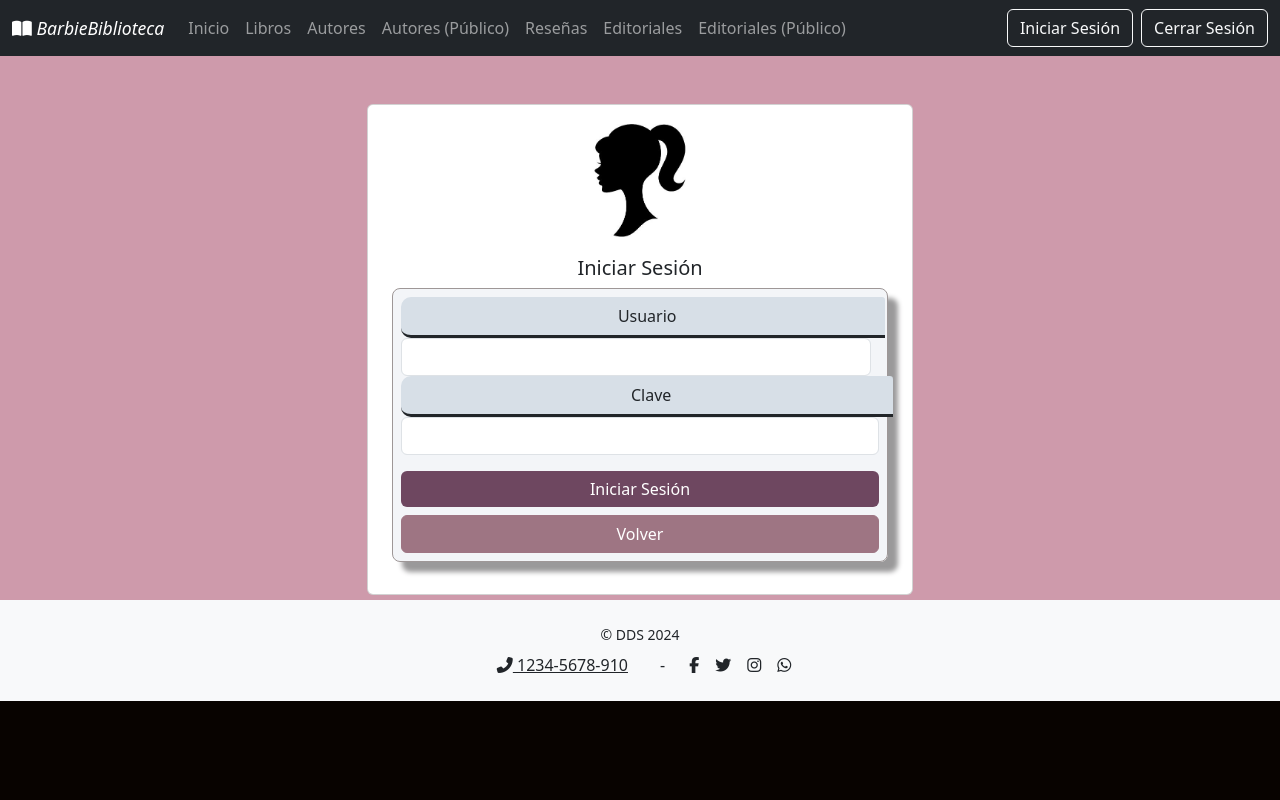
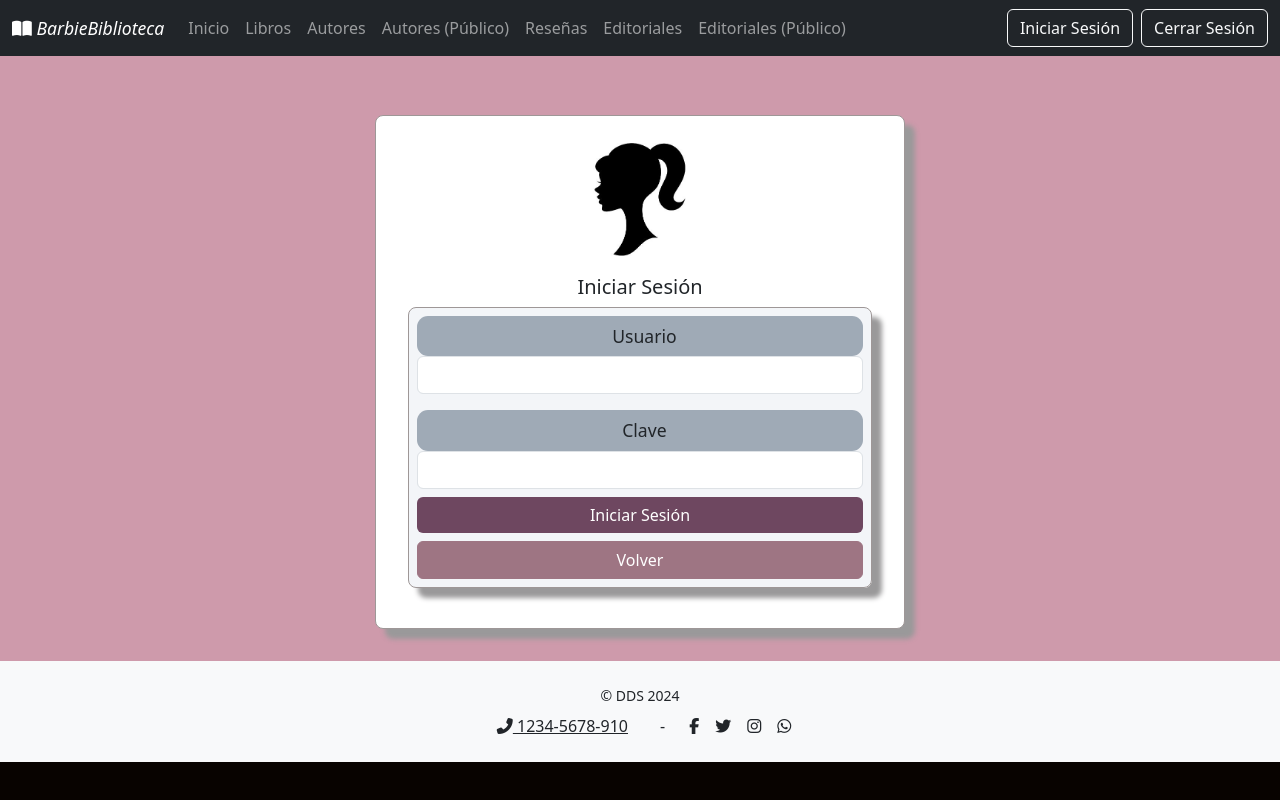
Before and after one commit to luciagiampieri/TPI_dds, a React (Create React App) app in the folder frontend/: page /login in a window 1280 px wide. Built offline with nearby package versions, Linux system fonts and the light colour scheme.

Commit message:
Estilos mejorados

```diff
--- a/frontend/src/App.css
+++ b/frontend/src/App.css
@@ -75,6 +75,8 @@ body {
 footer {
   padding: 1rem;
 }
+
+
 .navbar-brand {
   color: rgb(255, 255, 255);
   font-size: 1.1rem;
@@ -89,8 +91,31 @@ form {
   margin: 0em 0.5rem 1rem 0.5rem;
   padding: 0.5rem;
   box-shadow: 0.62rem 0.62rem 0.31rem rgb(154, 153, 154);
+}
 
+html, body {
+  height: 100%;
+  margin: 0;
 }
+
+.container-principal {
+  min-height: 70vh;
+  display: flex;
+  flex-direction: column;
+}
+
+
+.fregistro {
+  background-color:  rgba(241, 243, 247, 0.5);
+  border-radius: 0.5rem;
+  border-color: rgb(158, 151, 151);
+  box-shadow: 0.62rem 0.62rem 0.31rem rgb(154, 153, 154);
+  max-width: 80%;
+  margin: auto; /* Center the element horizontally and vertically */
+  width: 80%; /* Set the width of the element */
+  padding: 0.5rem;
+}
+
 
 table {
   background-color: rgba(241, 243, 247, 0.8);
@@ -128,14 +153,28 @@ tbody {
 
 /* todos los labels menos los de los radio y check */
 label:not([class^='custom-control']) {
-  background-color: #d7dfe7;
-  border-radius: 0.625em 0.2em 0rem 0.625em;
-  border-bottom: solid;
-  margin-right: -0.9em; /* para que columna label este cerca del input*/
+  background-color: #9faab6;
+  border-radius: 0.625em;
+  margin-right: auto; /* para que columna label este cerca del input*/
+  margin-left: 0.0 ;
   padding-left: 0.5em;
   display: block;
   height: 90%;
+  font-size: 1.1em;
+
 }
+
+.card {
+  border-radius: 0.5rem;
+  border-style: solid;
+  border-color: rgb(158, 151, 151);
+  margin: 2rem 0.5rem; /* Changed margin value */
+  margin-top: 2%;
+  padding: 0.5rem;
+  box-shadow: 0.62rem 0.62rem 0.31rem rgb(154, 153, 154);
+}
+
+
 
 /*<=576*/
 @media only screen and (max-width: 575px) {
@@ -287,8 +326,8 @@ thead {
 
 
 .modal-footer .btn-primary {
-  background-color: #007bff;
-  border-color: #007bff;
+  background-color: #9e7583;
+  border-color: #9e7583;
   color: #fff;
 }
 
--- a/frontend/src/components/Autores/AutoresRegistro.jsx
+++ b/frontend/src/components/Autores/AutoresRegistro.jsx
@@ -30,7 +30,8 @@ function AutoresRegistro({
     };
 
     return (
-        <form onSubmit={handleSubmit(onSubmit)}>
+        <div className="container-principal">
+            <form className="fregistro" onSubmit={handleSubmit(onSubmit)}>
                 <div className="container-fluid">
                     <fieldset disabled={AccionABMC === "C"}>
                         {/* campo tipo documento */}
@@ -218,6 +219,7 @@ function AutoresRegistro({
                     )}
                 </div>
             </form>
+        </div>
     );
 }
 
--- a/frontend/src/components/Editoriales/EditorialesRegistro.jsx
+++ b/frontend/src/components/Editoriales/EditorialesRegistro.jsx
@@ -21,7 +21,8 @@ function EditorialesRegistro({
     };
 
     return (
-        <form onSubmit={handleSubmit(onSubmit)}>
+        <div className="container-principal">
+            <form className="fregistro" onSubmit={handleSubmit(onSubmit)}>
                 <div className="container-fluid">
                     <fieldset disabled={AccionABMC === "C"}>
                         {/* campo nombre */}
@@ -182,6 +183,7 @@ function EditorialesRegistro({
                     )}
                 </div>
             </form>
+        </div>
     );
 }
 
--- a/frontend/src/components/Inicio.css
+++ b/frontend/src/components/Inicio.css
@@ -56,6 +56,9 @@ p {
   background-color: #6e4760;
 }
 
+.btn.btn-lg.btn-outline-primary.w-100:active {
+  background-color: #6e4760; /* Cambia el color de fondo cuando se hace clic */
+}
 
 .text-info {
   color: #6e4760 !important;
--- a/frontend/src/components/Login.jsx
+++ b/frontend/src/components/Login.jsx
@@ -169,7 +169,7 @@ const Login = () => {
                               <img src={barbie} alt="Logo" className="mb-3" style={{ maxWidth: '100px' }} />
                               <h5 className="card-title">Iniciar Sesión</h5>
                               <form onSubmit={handleLogin}>
-                              <div className="me-2">
+                              <div className="mb-3">
                                     <label htmlFor="usuario" className="col-form-label">Usuario</label>
                                     <input
                                     type="text"
@@ -179,7 +179,7 @@ const Login = () => {
                                     onChange={(e) => setUsuario(e.target.value)}
                                     />
                               </div>
-                              <div className="mb-3">
+                              <div className="mb-2">
                                     <label htmlFor="clave" className="col-form-label">Clave</label>
                                     <input
                                     type="password"
--- a/frontend/src/components/Resenas/ResenasRegistro.jsx
+++ b/frontend/src/components/Resenas/ResenasRegistro.jsx
@@ -22,7 +22,8 @@ function ResenasRegistro({
     };
 
     return (
-        <form onSubmit={handleSubmit(onSubmit)}>
+        <div className="container-principal">
+            <form  className="fregistro" onSubmit={handleSubmit(onSubmit)}>
                 <div className="container-fluid">
                     <fieldset disabled={AccionABMC === "C"}>
 
@@ -206,6 +207,7 @@ function ResenasRegistro({
                     )}
                 </div>
             </form>
+        </div>
     );
 }
 
--- a/frontend/src/components/libros/LibrosRegistro.jsx
+++ b/frontend/src/components/libros/LibrosRegistro.jsx
@@ -23,7 +23,8 @@ function LibrosRegistro({
       };
 
       return (
-            <form onSubmit={handleSubmit(onSubmit)}>
+            <div className="container-principal">
+                  <form className="fregistro" onSubmit={handleSubmit(onSubmit)}>
                         <div className="container-fluid">
                               <fieldset disabled={AccionABMC === "C"}>
                                     {/* campo titulo */}
@@ -248,6 +249,7 @@ function LibrosRegistro({
                               )}
                         </div>
                   </form>
+            </div>
       );
 }
 
```
Lines whose indentation alone changed are shown as unchanged.
